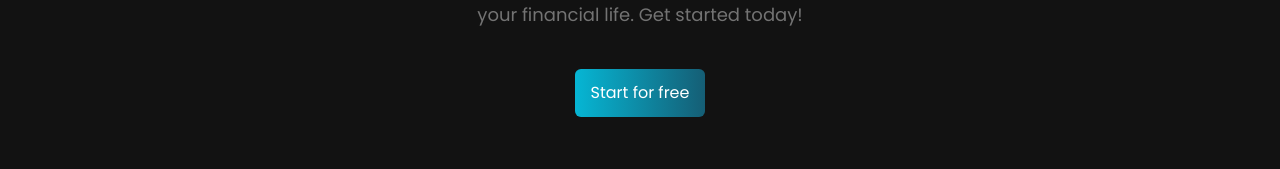
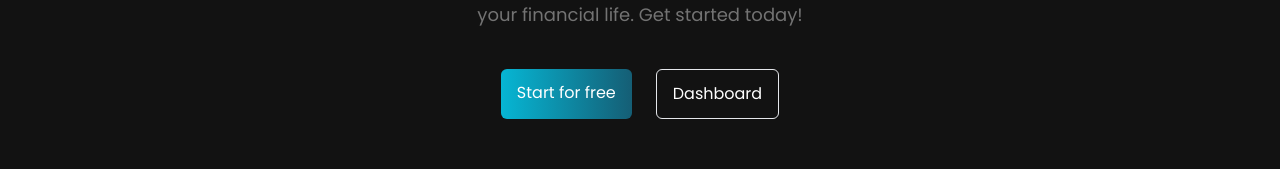
Before and after one commit to iamatinad/atinance-app, a React (Vite) app: page / in a window 1280 px wide. Shown: the part 436-605 px from the top of the page. Built offline with nearby package versions, Linux system fonts and the light colour scheme.

Commit message:
changes to hero

```diff
--- a/src/components/landing/Hero.jsx
+++ b/src/components/landing/Hero.jsx
@@ -19,8 +19,11 @@ Atinance, a web app for expense tracking.  Take control of your finances, gain i
         <div className="flex justify-center my-10">
 
 
-        <Link to="Registration"  className="bg-gradient-to-r from-cyan-500 to-cyan-800 py-3 px-4 mx-3 rounded-md" >Start for free </Link>
+        <Link to="/registration"  className="bg-gradient-to-r from-cyan-500 to-cyan-800 py-3 px-4 mx-3 rounded-md" >Start for free </Link>
 
+        <Link to="/dashboard" className="py-3 px-4 mx-3 rounded-md border">
+          Dashboard
+        </Link>
 
 </div>
 <div className="flex mt-10 justify-center">
```
